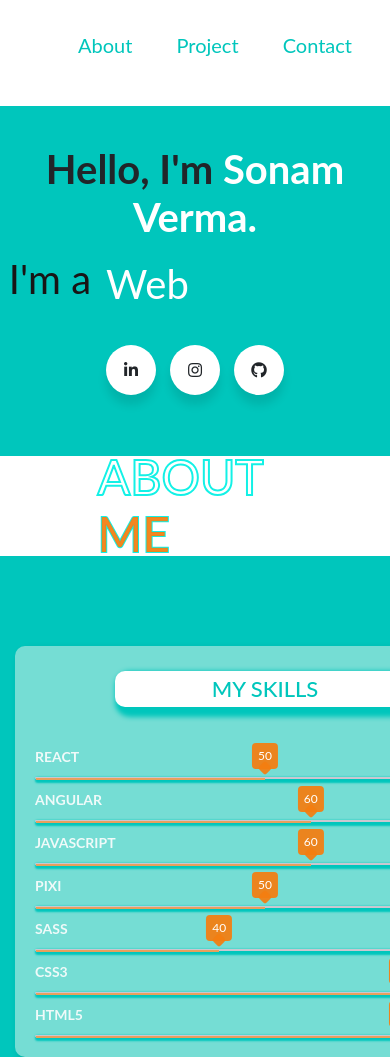
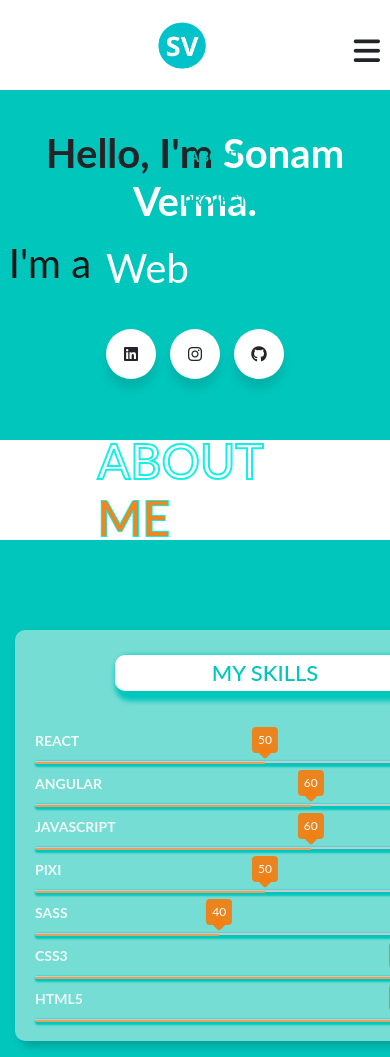
Before and after one commit to S-1408/sonam-verma.github.io, a plain HTML site: page index.html in a window 390 px wide. Shown: the top 1057 px of the page. Drawn offline with nearby package versions, Linux system fonts and the light colour scheme.

Commit message:
update cv

```diff
--- a/css/design.css
+++ b/css/design.css
@@ -17,30 +17,10 @@ html, body {
     padding-bottom: 30px;
 }
 
-.navbar{
-    font-weight: bold;
-}
 
-.navbar .brand-name{
-    color: rgb(219, 100, 20);
-}
-.navbar .brand-name:hover{
-    color: rgb(219, 100, 20);
-}
 
-#nav a {
-    display: block;
-}
-
-#nav a:hover {
-    color: rgb(219, 100, 20);
-}
-
-.pic-circle{
-    padding: 20px;
-    border-radius: 50%;
-    width:250px;
-    height:250px;
+header{
+    margin:10px;
 }
 
 .d-flex {
@@ -74,13 +54,11 @@ li a{
     color:rgb(172, 65, 65);
     text-decoration: none;
 }
-header{
-    display: flex;
-    justify-content: center;
-    align-items: center;
-    padding: 30px 10px;
-    /* background-color:#00c6bc ; */
-/* border-bottom: 2px solid #fff; */
+
+.image-style{
+    width:70px ;
+    height:70px;
+    padding:10px;
 
 }
 .nav_links{
@@ -89,19 +67,73 @@ header{
 .nav_links li{
     display: inline-block;
     padding: 0px 20px;
+    text-transform: capitalize;
+    margin-top:20px;
 
 
 }
+ .nav_item{
+    display: flex;
+    justify-content: space-around;
+    align-items: center;
+
+}
+.checkbtn{
+    font-size: 30px;
+    float: right;
+    line-height: 80px;
+    margin-right: 40x;
+    cursor:pointer;
+}
+#check{
+    display: none;
+}
+@media (max-width:952px){
+    label.log{
+        font-size:30px;
+        padding-left:50px;
+    }
+    nav ul li a{
+        font-size:16px;
+
+    }
+}
+@media(max-width:858px){
+    .checkbtn{
+        display: block;
+    }
+    .nav_links{
+        position:fixed;
+        width:100%;
+        height:100vh;
+        top:80px;
+        left:0;
+        text-align: center;
+    }
+    .nav_links li{
+        display: block;
+    }
+    .nav_links li a{
+
+        font-size:20px;
+    }
+    #check:checked ~ ul{
+        left:0;
+    }
+}
 .nav_links li a{
     transition: all 0.3s ease 0s;
-    font-size: 20px;
+    font-size: 15px;
     color:#00c6bc;
-    margin-top:10px;
+    font-weight: 700;
 }
 .nav_links li a:hover{
-    color:#00c6bc;
-  /* border-bottom:2px solid rgb(8, 181, 194); */
+    color:white;
     text-decoration: none;
+    background-color:#00c6bc;
+    padding:10px;
+    border-radius: 10px;
+    transition: .3s;
 }
 .btn .work-button{
     color: rgb(219, 100, 20);
--- a/index.html
+++ b/index.html
@@ -32,18 +32,27 @@
     <link rel="stylesheet" href="css/design.css">
 
     <link rel="manifest" href="/site.webmanifest">
+    <script src="https://kit.fontawesome.com/a076d05399.js" crossorigin="anonymous"></script>
+
 </head>
 
 <body>
 
     <!-- navbar -->
    <header>
-       <img src="" alt="">
-       <nav >
+<input type="checkbox" id='check'>
+<label for="check" class="checkbtn">
+    <i class="fas fa-bars"></i>
+</label>
+       <nav class="nav_item">
+        <img src="./images/sv.png" class="image-style"  alt="img">
+
            <ul class="nav_links">
-               <li><a href="#">About</a></li>
-               <li><a href="#">Project</a></li>
-               <li><a href="#">Contact</a></li>
+            <li><a class="active" href="#">HOME</a></li>
+
+               <li><a href="#">ABOUT</a></li>
+               <li><a href="#">PROJECT</a></li>
+               <li><a href="#">CONTACT</a></li>
            </ul>
        </nav>
    </header>
@@ -186,7 +195,7 @@
 
                     </div><br>
                     <div class="text-center">
-                        <a href="images/Sonam_Verma_web_developer(React).pdf" class="btn btn-outline-dark resume">View Resume</a>
+                        <a href="Sonam_Verma_web_developer.pdf" class="btn btn-outline-dark resume">View Resume</a>
                     </div>
                 </div>
             </div>
@@ -501,7 +510,6 @@
 
     </script>
     <noscript>Sorry, your browser does not support JavaScript!</noscript>
-
 </body>
 
 </html>
```
Also changed, not shown: images/sv.png (added), 3 other files.
